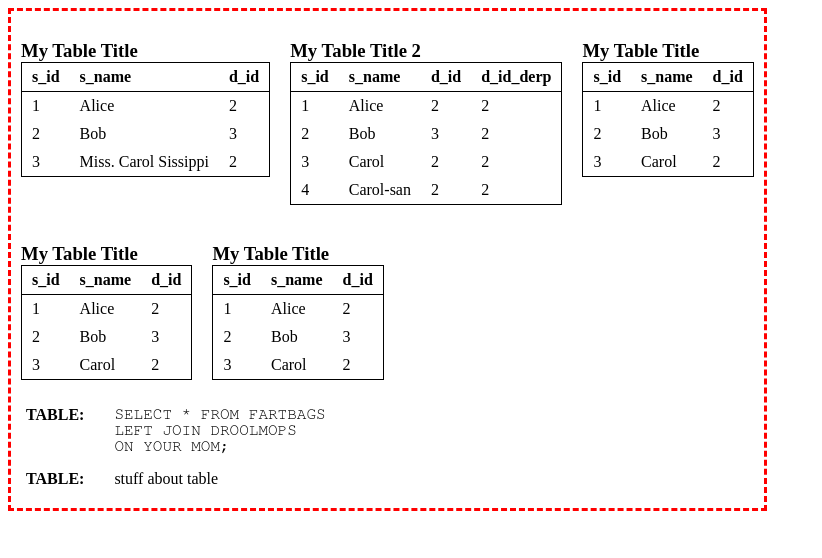
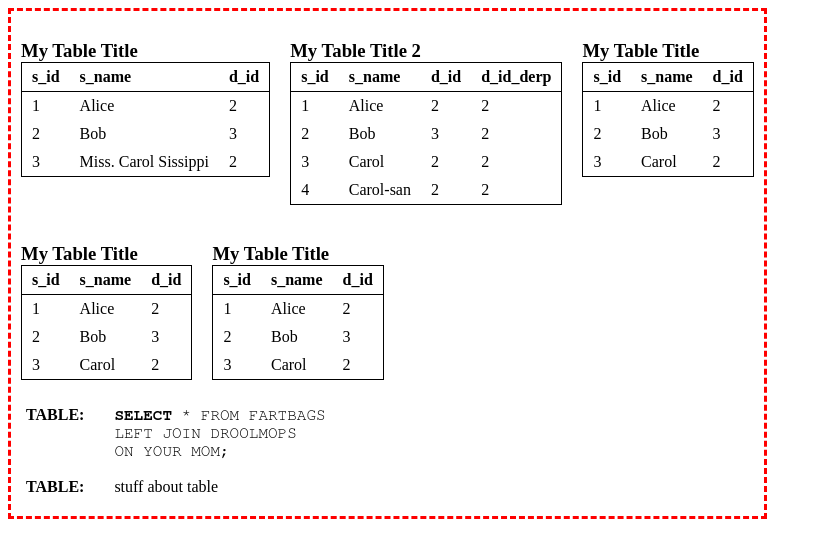
Before and after one commit to practicum/poq, a plain HTML site: page index.html in a window 1280 px wide. Shown: the whole page, without its empty margins (0-822 px from the left). Drawn offline with Linux system fonts and the light colour scheme.

Commit message:
'more. you can commit that though'

```diff
--- a/css/tables.css
+++ b/css/tables.css
@@ -54,7 +54,12 @@ h3 {
     margin-bottom: 0;
 }
 
-pre {
+code {
+    white-space: pre;
     margin: 0;
     font-family: "FreeMono";
 }
+
+code kksel {
+    font-weight: bold;
+}
--- a/index.html
+++ b/index.html
@@ -164,11 +164,10 @@
 
     <dl>
       <dt>TABLE:</dt>
-      <dd><pre>
-SELECT * FROM FARTBAGS
+      <dd><code><kksel>SELECT</kksel> * FROM FARTBAGS
 LEFT JOIN DROOLMOPS
 ON YOUR MOM;
-	</pre>
+	</code>
       </dd>
 
       <dt>TABLE:</dt>
```
